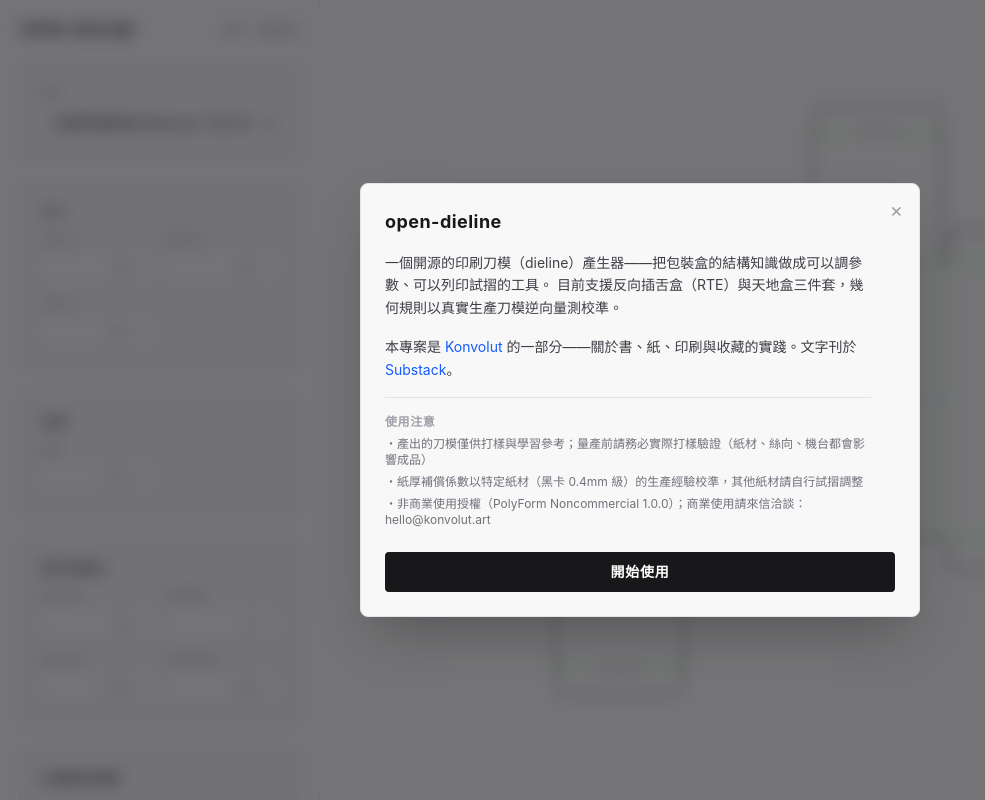
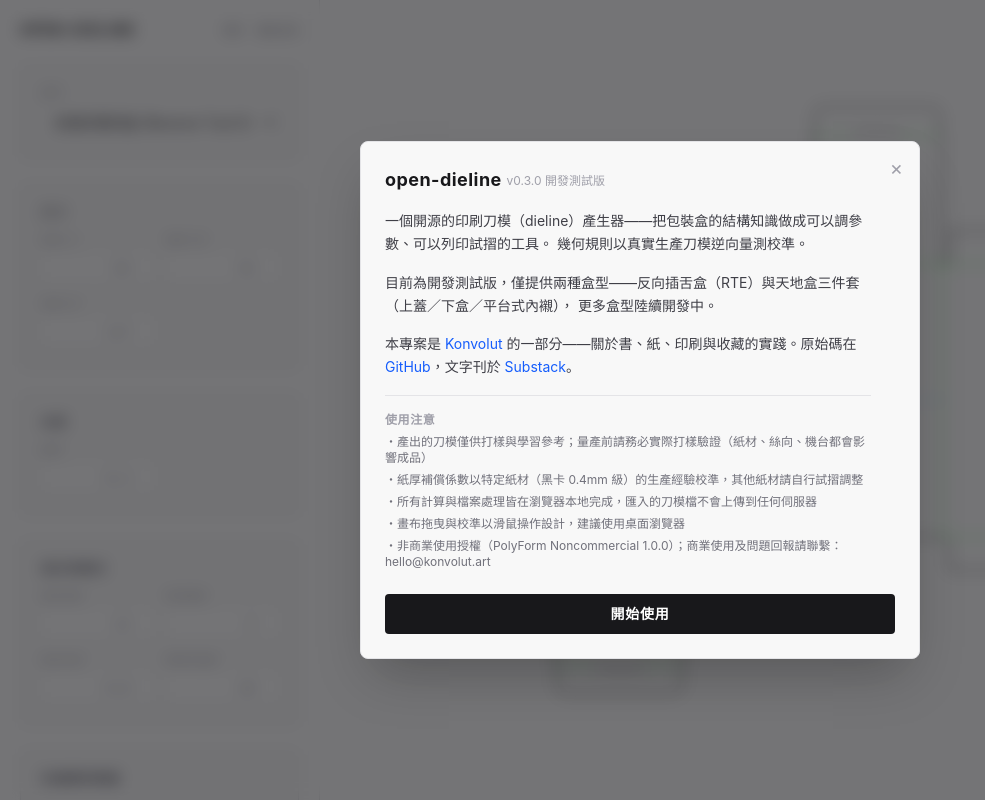
Before and after one commit to BrownBear127/open-dieline, a React (Vite) app: page / in a window 1280 px wide. Shown: the whole page, without its empty margins (0-985 px from the left). Built offline with nearby package versions, Linux system fonts and the light colour scheme.

Commit message:
feat: add beta notice with local-processing and issue-reporting info

```diff
--- a/src/ui/AnnouncementModal.tsx
+++ b/src/ui/AnnouncementModal.tsx
@@ -1,5 +1,7 @@
 /**
- * AnnouncementModal：v0.2.0 公開發布宣告視窗（維護者定稿文案，內文逐字使用，不可改寫）。
+ * AnnouncementModal：公開發布宣告視窗（維護者定稿文案，內文逐字使用，不可改寫）。
+ * v0.2.0 首版；v0.3.0 上線後補測試版定位聲明、本地處理與問題回報等備注（2026-07-09
+ * 維護者定稿），dismiss key 同步 bump v1→v2 讓既有訪客再看一次新內容。
  *
  * 顯示邏輯：首次訪問（localStorage 沒有 dismiss key）自動開啟；使用者透過 × 鈕／backdrop
  * 點擊／卡片底部「開始使用」關閉時都會寫入 localStorage，之後重新載入不再自動彈出。Esc
@@ -17,7 +19,7 @@
  */
 import { useEffect } from 'react';
 
-export const ANNOUNCEMENT_DISMISS_KEY = 'open-dieline-announcement-v1-dismissed';
+export const ANNOUNCEMENT_DISMISS_KEY = 'open-dieline-announcement-v2-dismissed';
 
 /**
  * localStorage 存取包 try/catch：Safari 隱私瀏覽等環境下 `localStorage.getItem/setItem`
@@ -90,11 +92,21 @@
         </button>
 
         <div className="flex flex-col gap-4 pr-6 text-sm leading-relaxed text-zinc-700">
-          <h2 className="text-lg font-bold tracking-wide text-zinc-900">open-dieline</h2>
+          <h2 className="text-lg font-bold tracking-wide text-zinc-900">
+            open-dieline{' '}
+            <span className="align-middle text-xs font-normal tracking-normal text-zinc-400">
+              v0.3.0 開發測試版
+            </span>
+          </h2>
 
           <p>
             一個開源的印刷刀模（dieline）產生器——把包裝盒的結構知識做成可以調參數、可以列印試摺的工具。
-            目前支援反向插舌盒（RTE）與天地盒三件套，幾何規則以真實生產刀模逆向量測校準。
+            幾何規則以真實生產刀模逆向量測校準。
+          </p>
+
+          <p>
+            目前為開發測試版，僅提供兩種盒型——反向插舌盒（RTE）與天地盒三件套（上蓋／下盒／平台式內襯），
+            更多盒型陸續開發中。
           </p>
 
           <p>
@@ -107,7 +119,16 @@
             >
               Konvolut
             </a>{' '}
-            的一部分——關於書、紙、印刷與收藏的實踐。文字刊於{' '}
+            的一部分——關於書、紙、印刷與收藏的實踐。原始碼在{' '}
+            <a
+              href="https://github.com/BrownBear127/open-dieline"
+              target="_blank"
+              rel="noopener noreferrer"
+              className="text-blue-600 hover:underline"
+            >
+              GitHub
+            </a>
+            ，文字刊於{' '}
             <a
               href="https://konvolut.substack.com"
               target="_blank"
@@ -123,7 +144,9 @@
             <p className="font-bold uppercase tracking-wider text-zinc-400">使用注意</p>
             <p>・產出的刀模僅供打樣與學習參考；量產前請務必實際打樣驗證（紙材、絲向、機台都會影響成品）</p>
             <p>・紙厚補償係數以特定紙材（黑卡 0.4mm 級）的生產經驗校準，其他紙材請自行試摺調整</p>
-            <p>・非商業使用授權（PolyForm Noncommercial 1.0.0）；商業使用請來信洽談：hello@konvolut.art</p>
+            <p>・所有計算與檔案處理皆在瀏覽器本地完成，匯入的刀模檔不會上傳到任何伺服器</p>
+            <p>・畫布拖曳與校準以滑鼠操作設計，建議使用桌面瀏覽器</p>
+            <p>・非商業使用授權（PolyForm Noncommercial 1.0.0）；商業使用及問題回報請聯繫：hello@konvolut.art</p>
           </div>
         </div>
 
```
